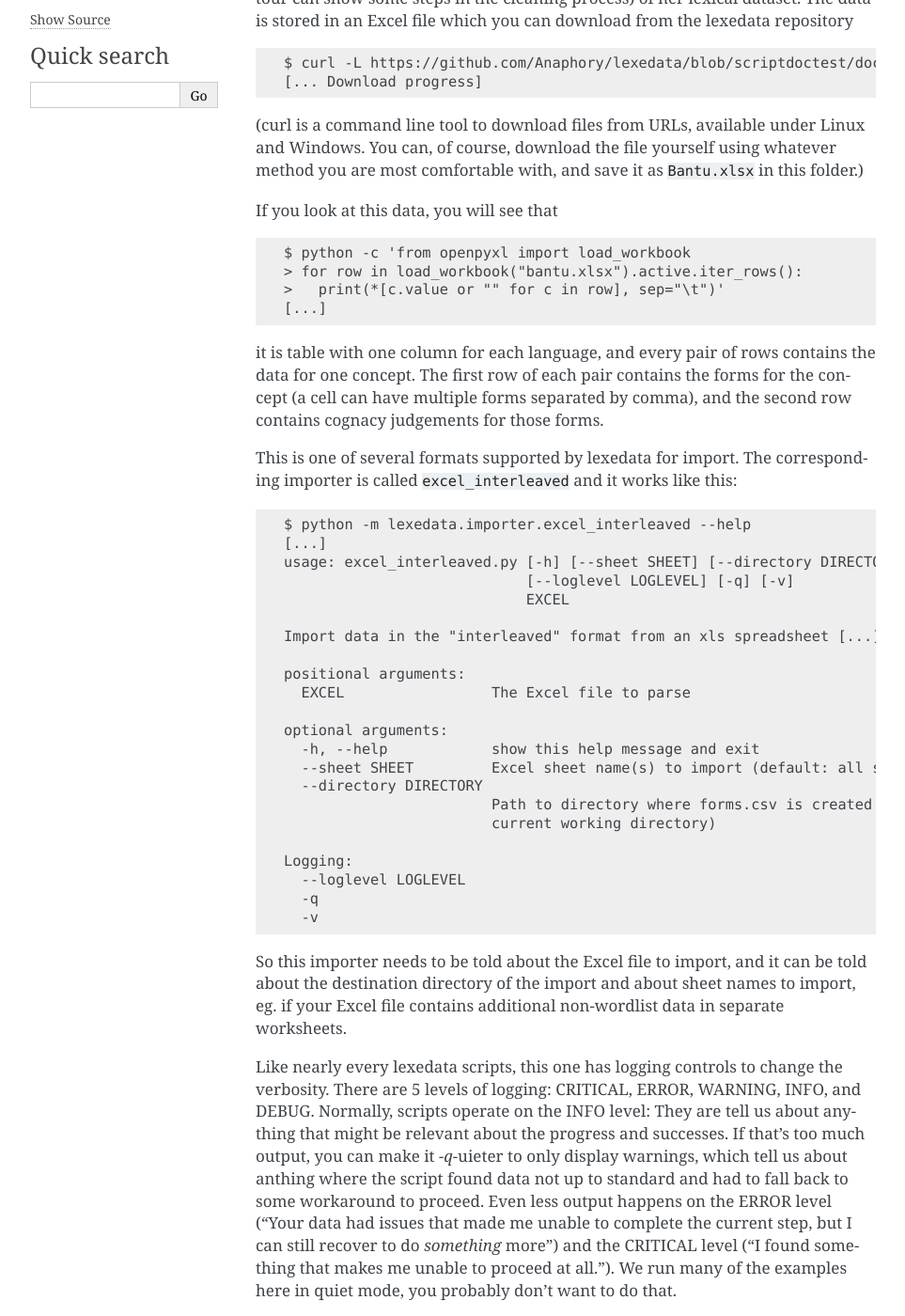
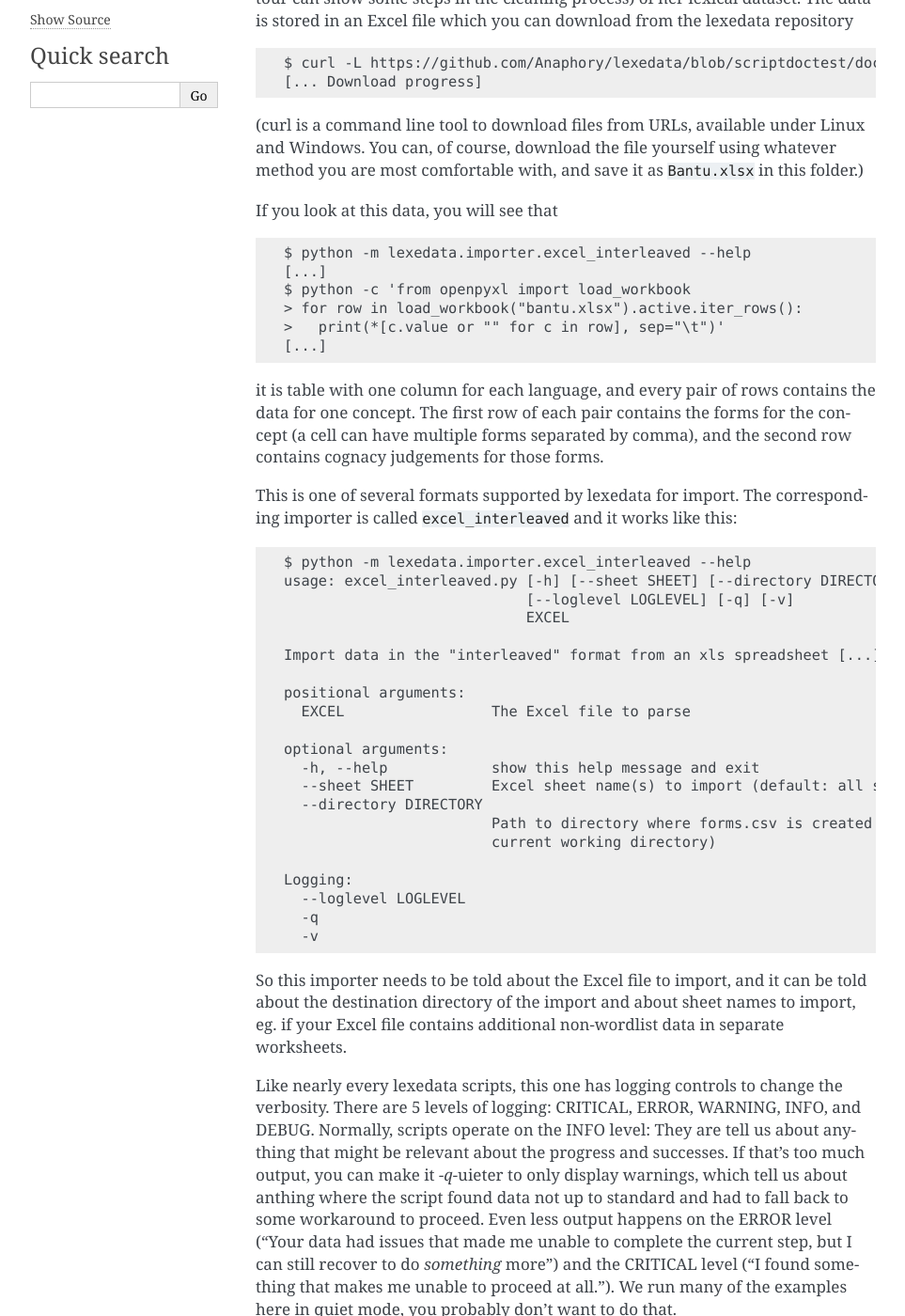
Before and after one commit to lexedata/lexedata, a Sphinx documentation site: the page built from docs/tour.rst, in a window 1280 px wide and 1400 px high, scrolled down 875 px. Shown: the whole window at 94% size, without its empty margins (148-1111 px from the left). Built offline with Sphinx 7.4.7, drawn with Linux system fonts in a browser that asks for light colours.

```diff
--- a/docs/tour.rst
+++ b/docs/tour.rst
@@ -51,6 +51,8 @@
 
 If you look at this data, you will see that ::
 
+    $ python -m lexedata.importer.excel_interleaved --help
+    [...]
     $ python -c 'from openpyxl import load_workbook
     > for row in load_workbook("bantu.xlsx").active.iter_rows():
     >   print(*[c.value or "" for c in row], sep="\t")'
@@ -65,7 +67,6 @@
 corresponding importer is called ``excel_interleaved`` and it works like this::
 
     $ python -m lexedata.importer.excel_interleaved --help
-    [...]
     usage: excel_interleaved.py [-h] [--sheet SHEET] [--directory DIRECTORY]
                                 [--loglevel LOGLEVEL] [-q] [-v]
                                 EXCEL
```
